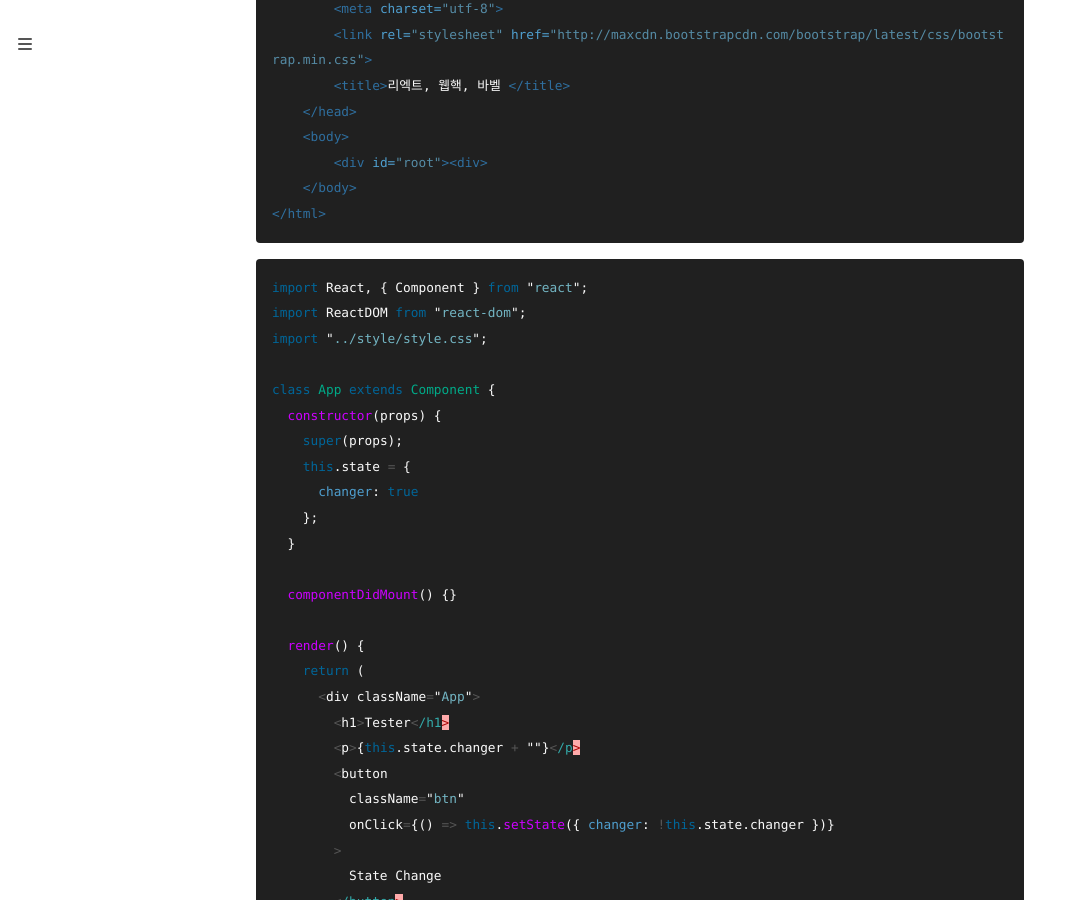
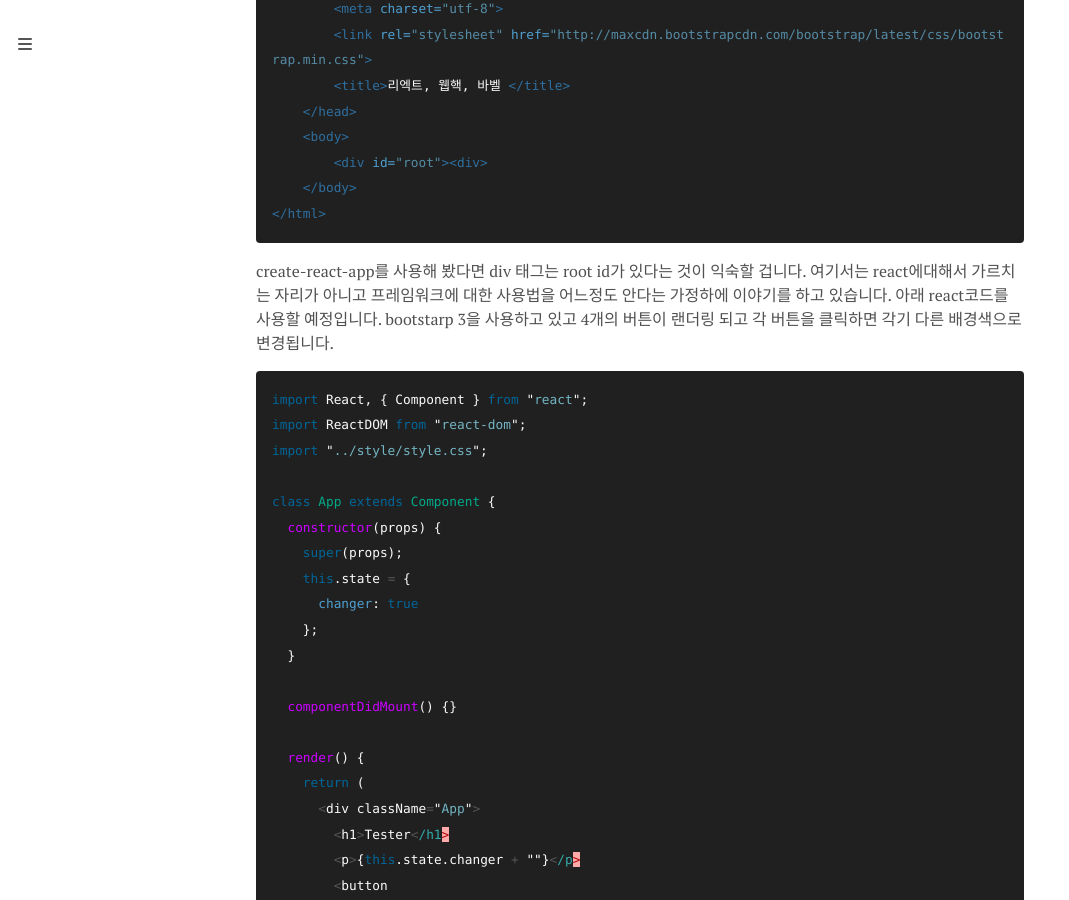
Before and after one commit to austinpark420/austinpark420.github.io, a Jekyll site: the page built from _posts/2019-04-12-webpack_babel.md, in a window 1280 px wide and 900 px high, scrolled down 4737 px. Shown: the whole window, without its empty margins (0-1069 px from the left). Built offline with Jekyll 4.4.1, drawn with Linux system fonts in a browser that asks for light colours; some web fonts are replaced; some of the changed text lies outside the part shown.

Commit message:
edit post_webpack-babel

````diff
--- a/_posts/2019-04-12-webpack_babel.md
+++ b/_posts/2019-04-12-webpack_babel.md
@@ -156,6 +156,8 @@ index.html 파일은 아래와 같은 코드를 포함하고 있습니다.
 </html>
 ```
 
+create-react-app를 사용해 봤다면 div 태그는 root id가 있다는 것이 익숙할 겁니다. 여기서는 react에대해서 가르치는 자리가 아니고 프레임워크에 대한 사용법을 어느정도 안다는 가정하에 이야기를 하고 있습니다. 아래 react코드를 사용할 예정입니다. bootstarp 3을 사용하고 있고 4개의 버튼이 랜더링 되고 각 버튼을 클릭하면 각기 다른 배경색으로 변경됩니다.
+
 ```javascript
 import React, { Component } from "react";
 import ReactDOM from "react-dom";
````
Also changed, not shown: other parts of _posts/2019-04-12-webpack_babel.md (+0 -2 lines).
